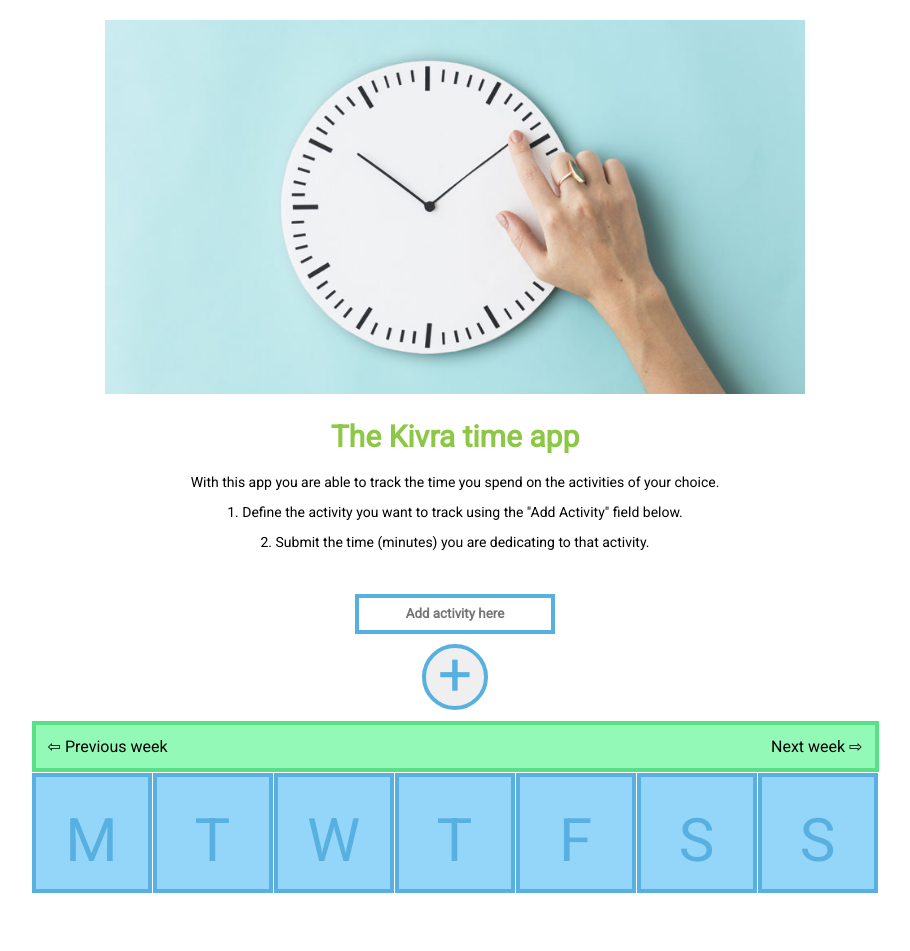
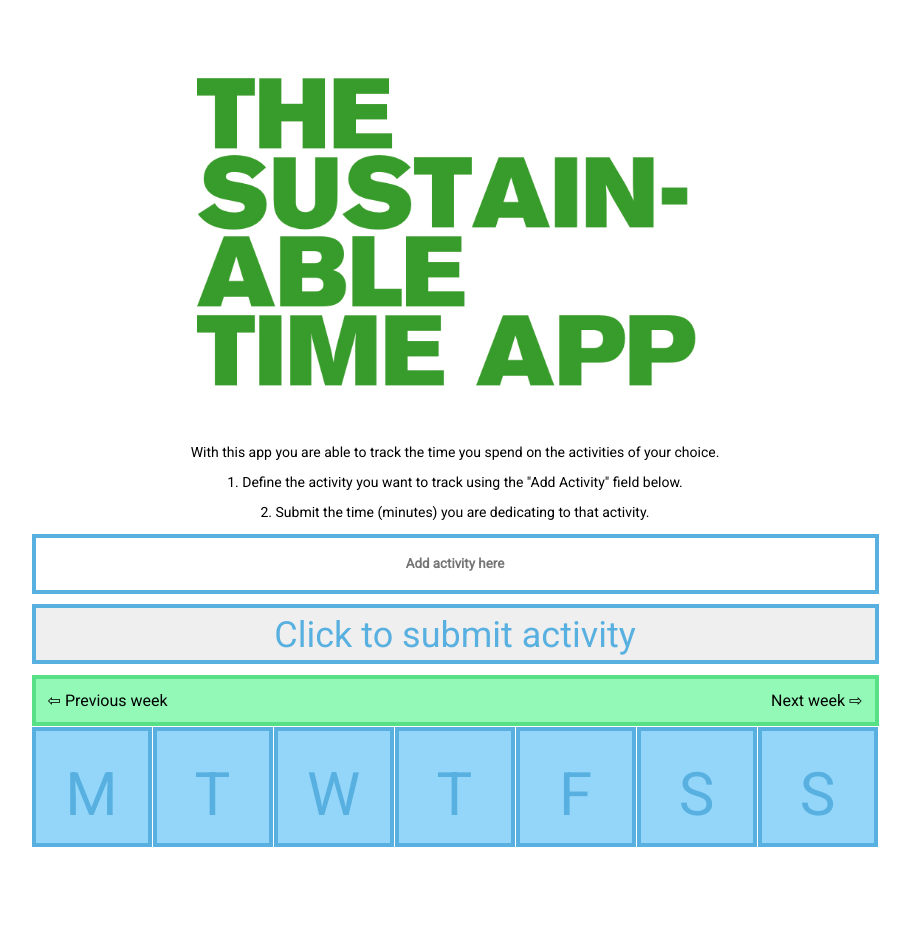
Before and after one commit to eliseofferman/sustainable-time-app, a React app in the folder code/: page / in a window 1280 px wide. Shown: the whole page, without its empty margins (185-1095 px from the left). Before the commit the page ends 897 px from the top, so only its background shows below. Built offline with nearby package versions, Linux system fonts and the light colour scheme.

Commit message:
Style changes
Added footer, fixed header responsiveness and changed image/title.

```diff
--- a/code/src/components/activity.css
+++ b/code/src/components/activity.css
@@ -1,7 +1,14 @@
-.activity input, .activity button {
-  align-content: space-between;
+/* .activity {
   display: flex;
   flex-direction: column;
+  justify-content: space-between;
+  margin: auto auto;
+  width: 357px;
+} */
+.activity input, .activity button {
+  display: flex;
+  flex-direction: column;
+  flex-wrap: wrap;
   margin: 10px auto;
 }
 
@@ -16,15 +23,15 @@
   height: 40px;
   padding: 4px;
   text-align: center;
-  width: 200px;
+  width: 357px;
 }
 
 .activity button {
+  align-items: center;
   border: 4px solid #58b0e0;
-  border-radius: 100%;
-  height: 66px;
-  position: relative;
-  width: 66px;
+  height: 40px;
+  padding-top: 6px;
+  width: 357px;
 }
 .activity button:hover {
   background-color: #58e087;
@@ -37,9 +44,35 @@
 }
 .button-text {
   color: #58b0e0;
-  font-size: 60px;
-  position: absolute;
-  top: 46%;
-  left: 50%;
-  transform: translate(-50%, -50%);
+  font-size: 16px;
 }
+@media (min-width: 900px) {
+  .activity input {
+    height: 60px;
+    padding: 4px;
+    width: 567px;
+  }
+  .activity button {
+    height: 60px;
+    padding-top: 4px;
+    width: 567px;
+  }
+  .button-text {
+    font-size: 30px;
+  }
+}
+@media (min-width: 1120px) {
+  .activity input {
+    height: 60px;
+    padding: 4px;
+    width: 847px;
+  }
+  .activity button {
+    height: 60px;
+    padding-top: 6px;
+    width: 847px;
+  }
+  .button-text {
+    font-size: 36px;
+  }
+}
--- a/code/src/components/activity.js
+++ b/code/src/components/activity.js
@@ -22,7 +22,7 @@
 
   render() {
     return (
-      <div id="one" className="activity">
+      <div className="activity">
         <form onSubmit={this.handleOnSubmit}>
           <label>
             <input
@@ -35,7 +35,7 @@
           </label>
           <button className="activity-button">
             <span className="button-text">
-              +
+              Click to submit activity
             </span>
           </button>
         </form>
--- a/code/src/components/app.js
+++ b/code/src/components/app.js
@@ -3,6 +3,7 @@
 import Header from "./header"
 import Calendar from "./calendar"
 import TableRow from "./tablerow"
+import Footer from "./footer"
 
 class App extends React.Component {
 
@@ -65,7 +66,7 @@
         {this.state.activities.map((listActivity, index) =>
           <TableRow activityname={listActivity.title} days={listActivity.days} callbackTime={this.printTime} callbackDelete={this.deleteActivity} index={index}/>
         )}
-
+        <Footer />
       </div>
     )
   }
--- /dev/null
+++ b/code/src/components/footer.css
@@ -0,0 +1,3 @@
+.footer {
+  height: 100px;
+}
--- /dev/null
+++ b/code/src/components/footer.js
@@ -0,0 +1,17 @@
+import React from "react"
+import "./footer.css"
+
+class Footer extends React.Component {
+
+  render() {
+
+    return (
+      <div className="footer">
+
+      </div>
+    )
+  }
+
+}
+
+export default Footer
--- a/code/src/components/header.css
+++ b/code/src/components/header.css
@@ -3,7 +3,9 @@
 }
 
 .header {
-  padding: 20px;
+  margin: 0px auto;
+  padding: 0px;
+  width: 357px;
 }
 
 .header h1 {
@@ -22,21 +24,19 @@
 }
 
 .header-image {
-  width: 700px;
   height: auto;
-}
-
-.header-image-container {
-  text-align: center;
+  width: 357px;
 }
 
 h1 {
   color: #8dc746;
 }
 
-@media (max-width: 600px) {
+@media (min-width: 900px) {
+  .header {
+    width: 567px;
+  }
 .header-image {
-  width: 350px;
-  height: auto;
+  width: 567px;
 }
 }
--- a/code/src/components/header.js
+++ b/code/src/components/header.js
@@ -6,9 +6,8 @@
     return (
       <div className="header">
         <div className="header-image-container">
-          <img className="header-image" src= { require('./images/time.jpg') }  />
+          <img className="header-image" src= { require('./images/time.jpeg') }  />
         </div>
-        <h1>The Kivra time app</h1>
         <p>With this app you are able to track the time you spend on the activities of your choice.</p>
         <div>
           <p>1. Define the activity you want to track using the "Add Activity" field below.</p>
```
Also changed, not shown: code/src/components/images/time.jpeg (added).
